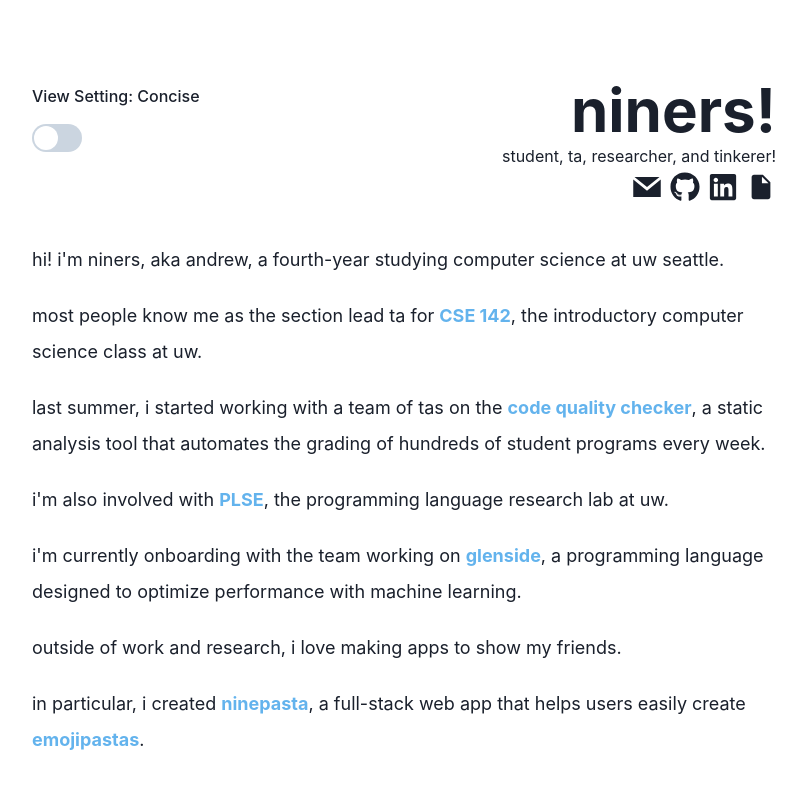
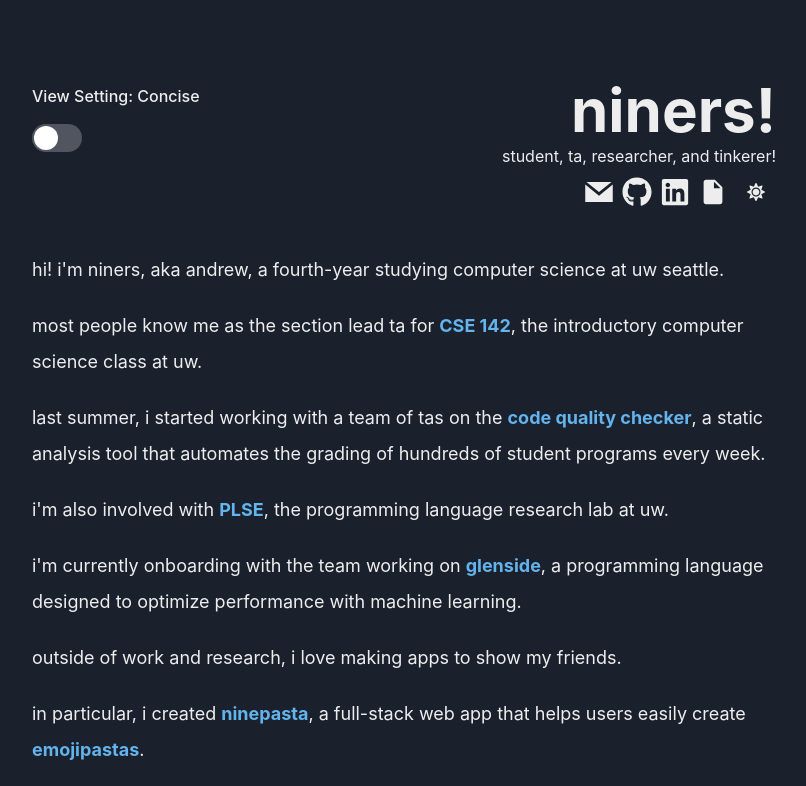
Before and after one commit to ninehusky/ninehusky.github.io, a React (Create React App) app: page / in a window 1280 px wide. Shown: the top 786 px of the page, without its empty margins (236-1042 px from the left). Built offline with nearby package versions, Linux system fonts and the light colour scheme.

Commit message:
Added dark mode support

```diff
--- a/src/App.tsx
+++ b/src/App.tsx
@@ -2,9 +2,10 @@ import * as React from "react";
 import {
   ChakraProvider,
   Box,
-  theme,
   Heading,
   Text,
+  extendTheme,
+  ThemeConfig,
   Link,
   VStack,
   useColorModeValue,
@@ -18,10 +19,17 @@ import { IoMdDocument } from "react-icons/io";
 import { VerboseSwitch } from "./components/VerboseSwitch";
 import { VerboseText } from "./components/VerboseText";
 import { FaGithub, FaLinkedin } from "react-icons/fa";
+import { ColorModeSwitcher } from "./ColorModeSwitcher";
 
 // TODO: color provider
 
 export const App = () => {
+  const config: ThemeConfig = {
+    initialColorMode: "dark",
+  };
+
+  // 3. extend the theme
+  const theme = extendTheme({ config });
   const color = useColorModeValue("blue.300", "#8FCDF4");
   const [viewSetting, changeViewSetting] = React.useState<
     "concise" | "verbose"
@@ -63,6 +71,7 @@ export const App = () => {
               <Link href={`${process.env.PUBLIC_URL}/resume.pdf`}>
                 <IoMdDocument size={30} />
               </Link>
+              <ColorModeSwitcher />
             </HStack>
           </Box>
           <Box mx={["auto", 3]}>
```
